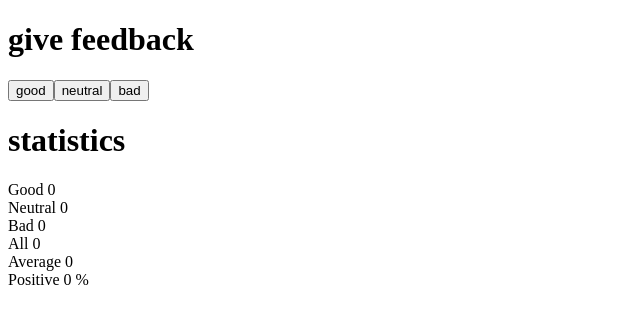
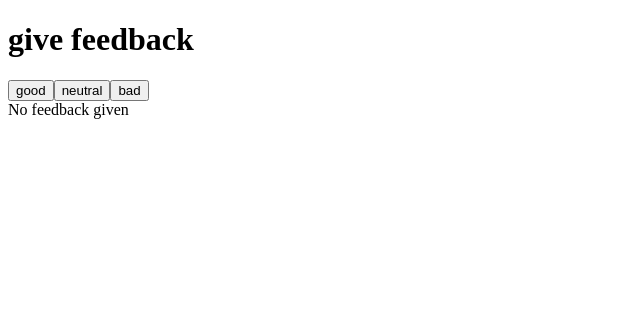
Before and after one commit to Sam-WebP/fullstackopen, a React (Vite) app in the folder part1/: page / in a window 1280 px wide. Shown: the top 324 px of the page, without its empty margins (0-640 px from the left). Built offline with nearby package versions, Linux system fonts and the light colour scheme.

Commit message:
Finished 1.9

```diff
--- a/part1/src/App.jsx
+++ b/part1/src/App.jsx
@@ -223,8 +223,18 @@ const Button = ({ handleClick, text }) => (
   </button>
 )
 
-const Statistics = ({ good, neutral, bad, total, average, positive }) => (
-  <>
+const Statistics = ({ good, neutral, bad }) => {
+  const total = good + neutral + bad
+
+  if (total === 0) {
+    return <div>No feedback given</div>
+  }
+
+  const average = ((good - bad) / total).toFixed(2)
+  const positive = ((good / total) * 100).toFixed(1)
+
+  return (
+    <div>
       <h1>statistics</h1>
       <div>Good {good}</div>
       <div>Neutral {neutral}</div>
@@ -232,9 +242,9 @@ const Statistics = ({ good, neutral, bad, total, average, positive }) => (
       <div>All {total}</div>
       <div>Average {average}</div>
       <div>Positive {positive} %</div>
-  </>
+    </div>
   )
-
+}
 
 const App = () => {
   const [good, setGood] = useState(0)
@@ -253,18 +263,13 @@ const App = () => {
     setBad(bad => bad + 1)
   }
 
-  const total = good + neutral + bad
-  const average = total === 0 ? 0 : ((good - bad) / total).toFixed(2)
-  const positive = total === 0 ? 0 : ((good / total) * 100).toFixed(1)
-
   return (
     <div>
       <h1>give feedback</h1>
       <Button handleClick={handleGood} text="good" />
       <Button handleClick={handleNeutral} text="neutral" />
       <Button handleClick={handleBad} text="bad" />
-
-      <Statistics good={good} neutral={neutral} bad={bad} total={total} average={average} positive={positive} />
+      <Statistics good={good} neutral={neutral} bad={bad} />
     </div>
   )
 }
```
Lines whose indentation alone changed are shown as unchanged.
